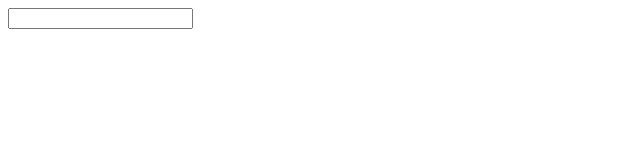
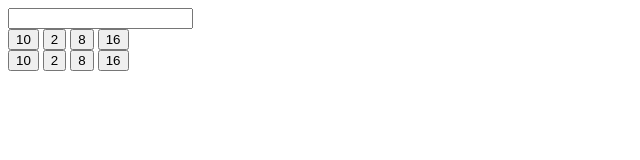
Before and after one commit to dulnithLiyanage/Number-System-Converter, a plain HTML site: page index.html in a window 1280 px wide. Shown: the whole page, without its empty margins (0-640 px from the left). Drawn offline with Linux system fonts and the light colour scheme.

Commit message:
Created the basic structure of the page 📄

```diff
--- a/index.html
+++ b/index.html
@@ -5,8 +5,23 @@
     <meta http-equiv="X-UA-Compatible" content="IE=edge" />
     <meta name="viewport" content="width=device-width, initial-scale=1.0" />
     <title>Number Systems Converter</title>
+    <script src="app.js" defer></script>
   </head>
   <body>
-    <input type="text" name="number" id="" />
+    <input type="text" name="number" id="userNumber" />
+    <div class="append-buttons">
+      <button data-append>10</button>
+      <button data-append>2</button>
+      <button data-append>8</button>
+      <button data-append>16</button>
+    </div>
+    <div class="convert-buttons">
+      <button data-convert>10</button>
+      <button data-convert>2</button>
+      <button data-convert>8</button>
+      <button data-convert>16</button>
+    </div>
+    <h1 class="user-selection"></h1>
+    <h1 class="converted-number"></h1>
   </body>
 </html>
```
